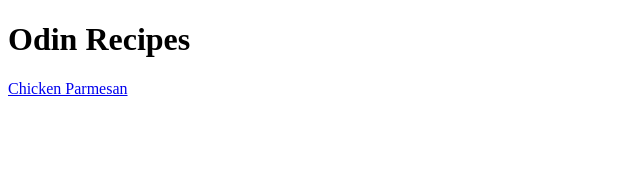
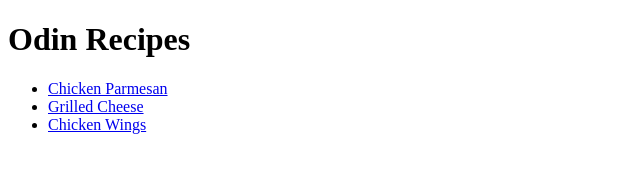
Before and after one commit to Maitlend/odin-recipes, a plain HTML site: page index.html in a window 1280 px wide. Shown: the whole page, without its empty margins (0-640 px from the left). Drawn offline with Linux system fonts and the light colour scheme.

Commit message:
Adjust index.html to include a list of recipes

```diff
--- a/index.html
+++ b/index.html
@@ -7,7 +7,12 @@
 
   <body>
     <h1>Odin Recipes</h1>
-    <a href="recipes/chicken-parm.html">Chicken Parmesan</a>
+    <ul>
+      <li><a href="recipes/chicken-parm.html">Chicken Parmesan</a></li>
+      <li><a href="recipes/grilled-cheese.html">Grilled Cheese</a></li>
+      <li><a href="recipes/wings.html">Chicken Wings</a></li>
+    </ul>
+
   </body>
 
 </html>
```
